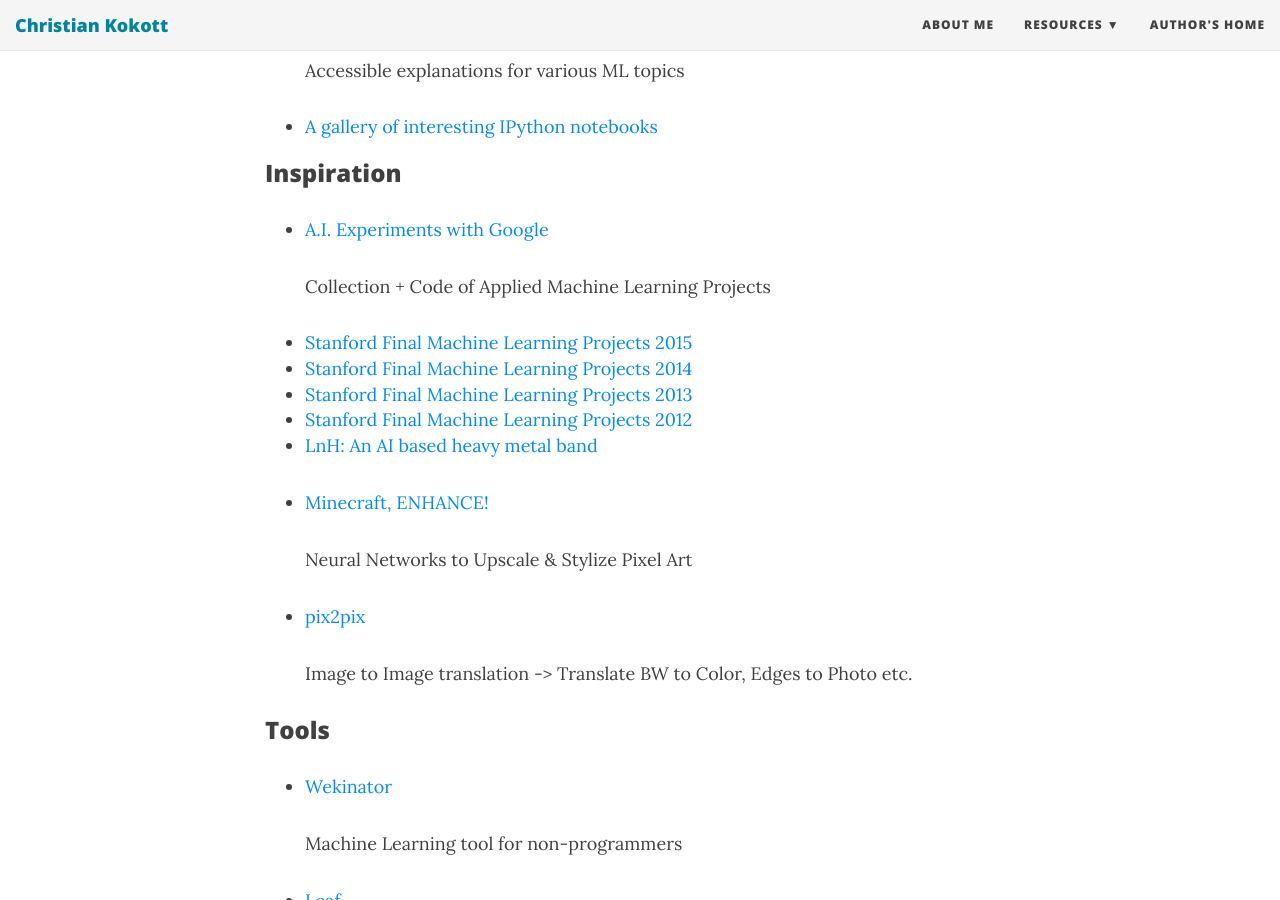
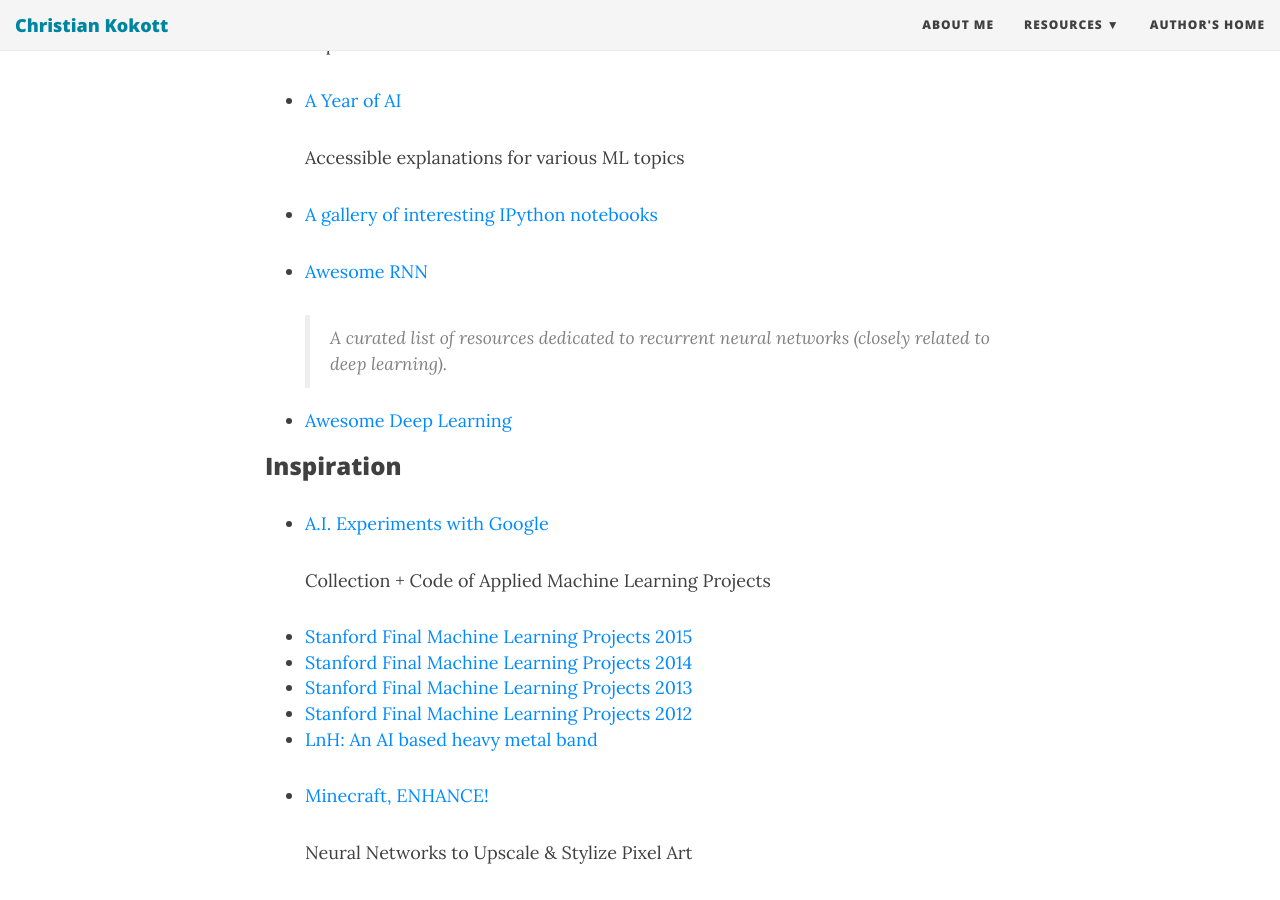
Before and after one commit to dotKokott/dotKokott.github.io, a Jekyll site: the page built from pages/resources/machinelearning.md, in a window 1280 px wide and 900 px high, scrolled down 4006 px. Built offline with Jekyll 4.4.1, drawn with Linux system fonts in a browser that asks for light colours; nearby versions of some CDN libraries.

Commit message:
Added AI book web version and awesome rnn / deep learning

```diff
--- a/pages/resources/machinelearning.md
+++ b/pages/resources/machinelearning.md
@@ -127,6 +130,12 @@
 
 * [A gallery of interesting IPython notebooks](https://github.com/ipython/ipython/wiki/A-gallery-of-interesting-IPython-Notebooks)
 
+* [Awesome RNN](https://github.com/kjw0612/awesome-rnn)
+
+  >A curated list of resources dedicated to recurrent neural networks (closely related to deep learning).
+
+* [Awesome Deep Learning](https://github.com/ChristosChristofidis/awesome-deep-learning)
+
 ### Inspiration
 * [A.I. Experiments with Google](https://aiexperiments.withgoogle.com/)
 
```
Also changed, not shown: other parts of pages/resources/machinelearning.md (+3 -0 lines).
